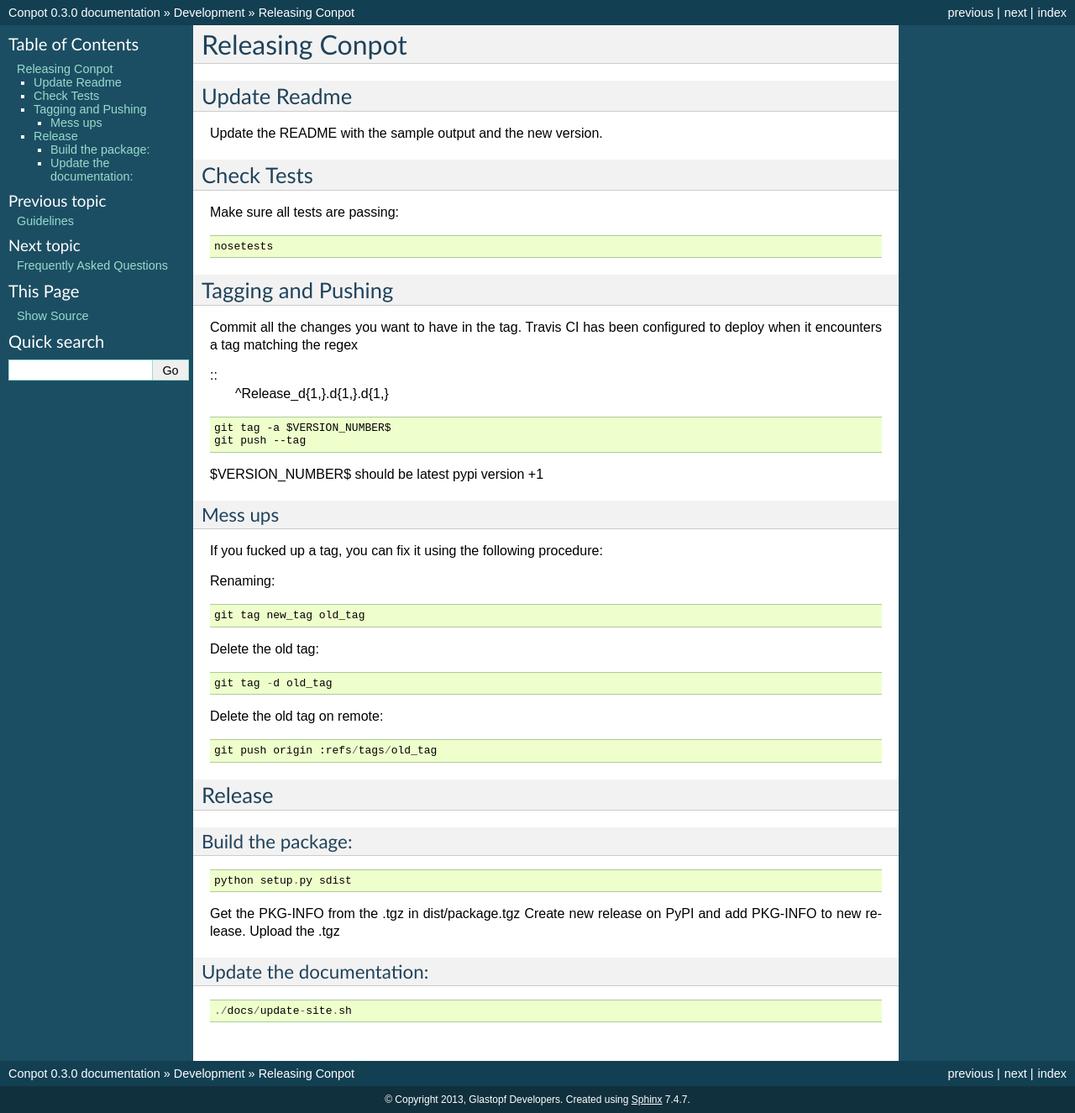
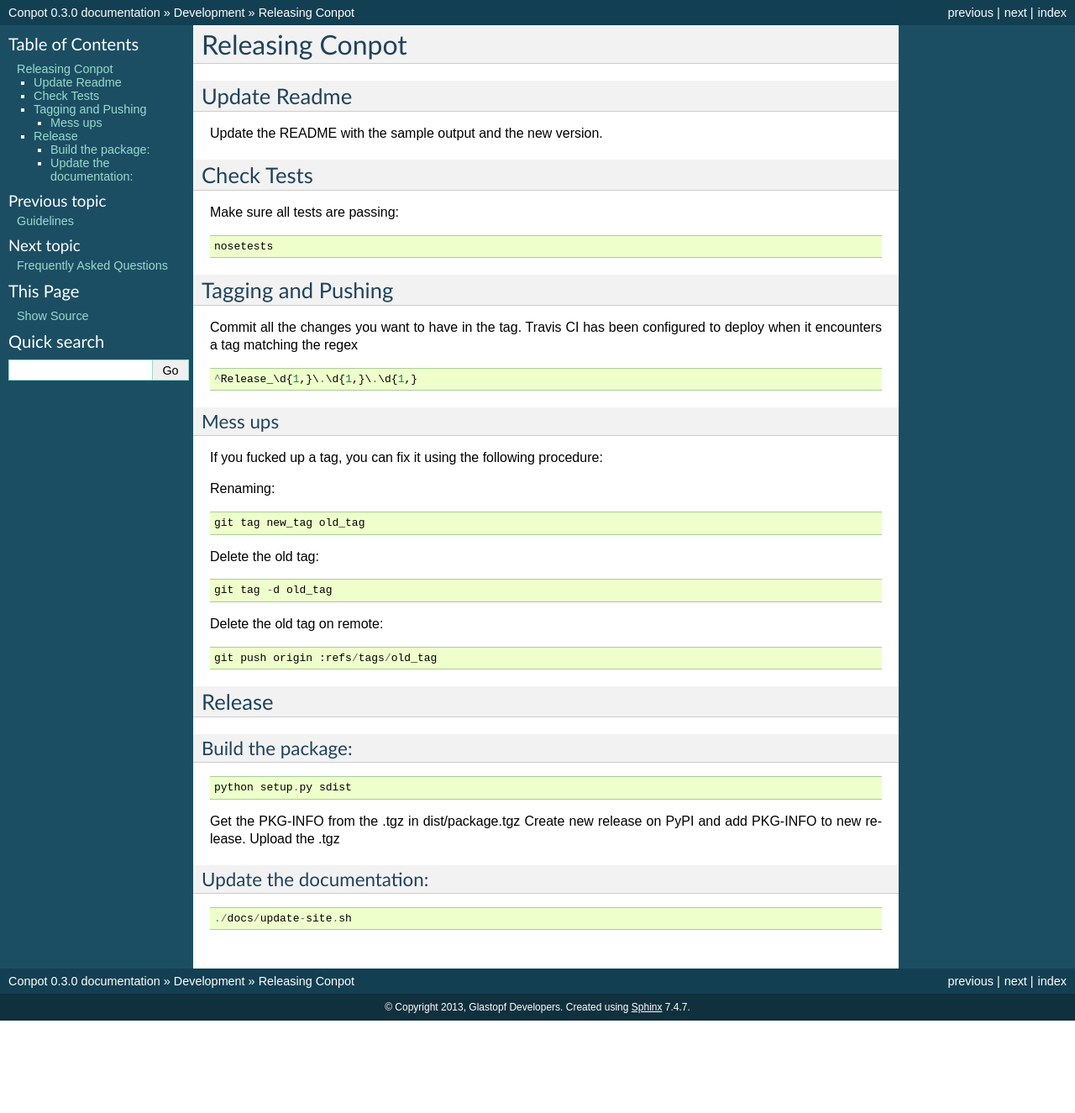
Before and after one commit to logictitans/PLC-conpot, a Sphinx documentation site: the page built from docs/source/development/releasing.rst, in a window 1280 px wide. Shown: the whole page at 84% size. Built offline with Sphinx 7.4.7, drawn with Linux system fonts in a browser that asks for light colours; the version number is read from the project's files by our own code; after the commit the page ends 1215 px from its top, so only the background shows below that.

Commit message:
Update releasing.rst

```diff
--- a/docs/source/development/releasing.rst
+++ b/docs/source/development/releasing.rst
@@ -24,14 +24,9 @@ Commit all the changes you want to have in the tag.
 Travis CI has been configured to deploy when it encounters a tag matching the regex
 
 ::
-  ^Release_\d{1,}\.\d{1,}\.\d{1,}
 
-::
+    ^Release_\d{1,}\.\d{1,}\.\d{1,}
 
-    git tag -a $VERSION_NUMBER$
-    git push --tag
-
-$VERSION_NUMBER$ should be latest pypi version +1
 
 
 Mess ups
```
